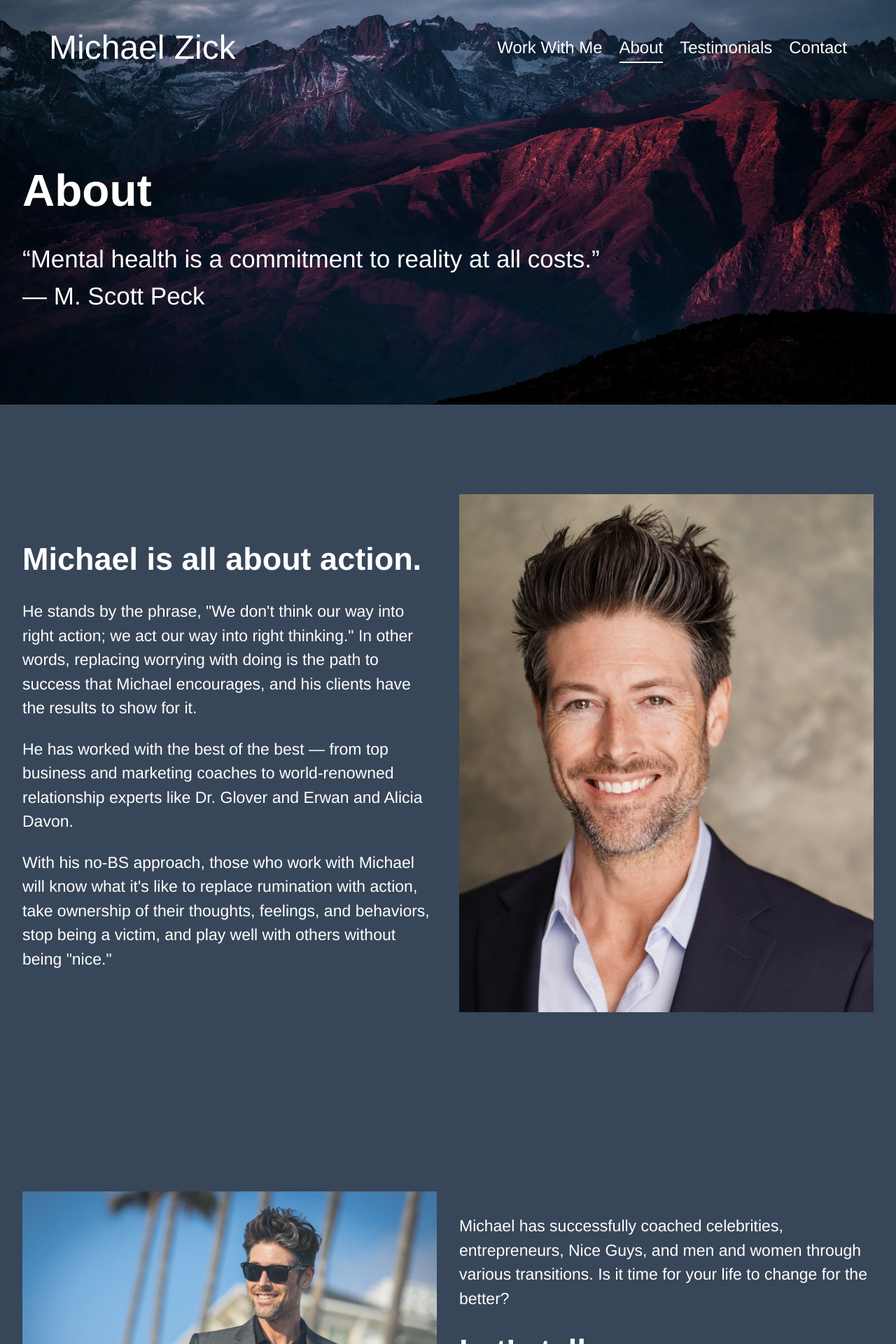
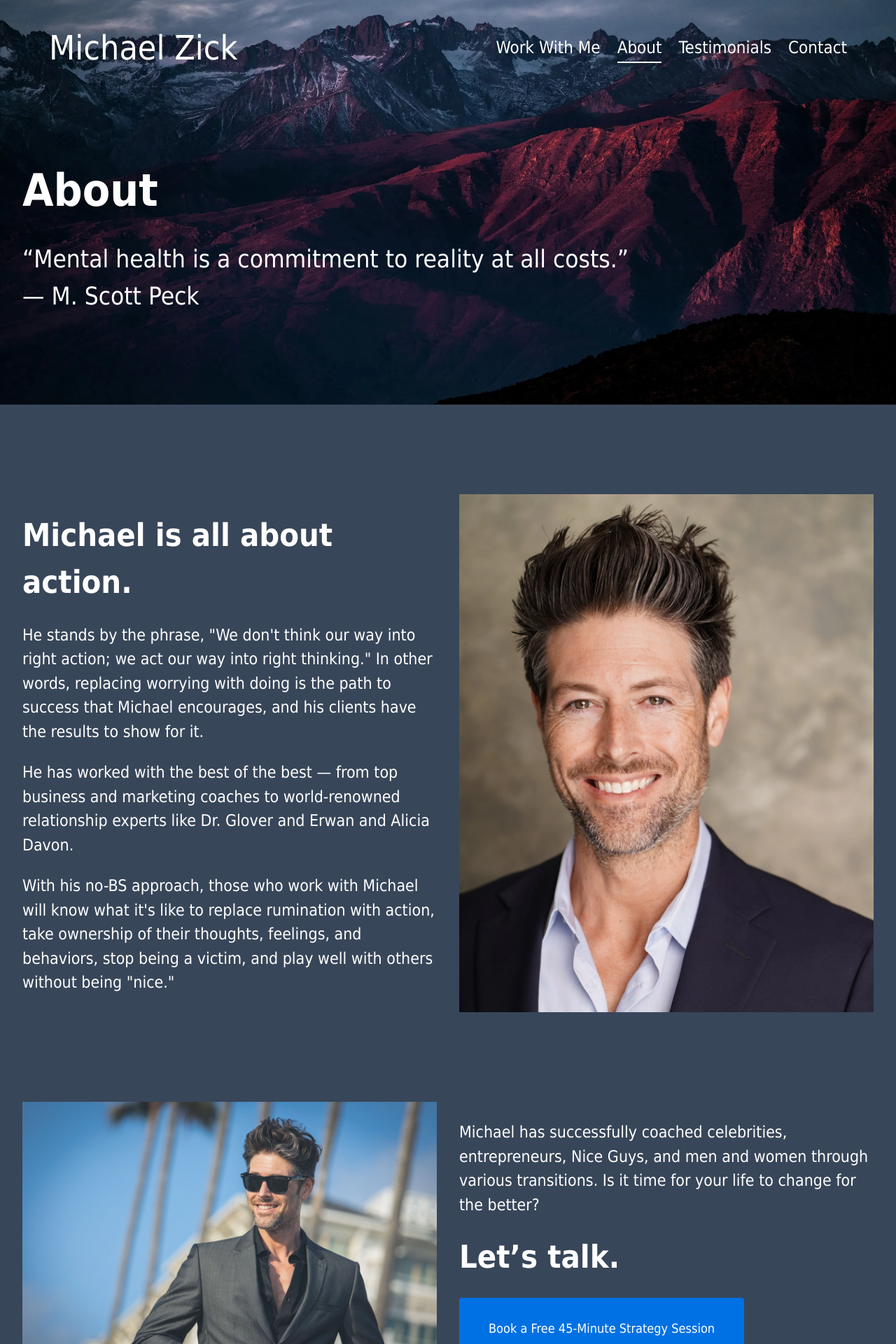
Before and after one commit to michaelzick/michaelzick.com, a Next.js app: page /about in a window 1280 px wide. Shown: the top 1920 px of the page at 70% size. Built offline with nearby package versions, Linux system fonts and the light colour scheme.

Commit message:
changed font to tahoma; increased book btn font; other stuff

```diff
--- a/app/about/page.tsx
+++ b/app/about/page.tsx
@@ -18,7 +18,7 @@ export default function About() {
         </div>
       </section>
 
-      <section className="px-6 md:px-8 py-24 md:py-32 bg-[rgb(var(--dark-blue))]">
+      <section className="px-6 md:px-8 pt-24 md:pt-32 bg-[rgb(var(--dark-blue))]">
         <div className="max-w-[1400px] mx-auto">
           <div className="flex flex-col md:flex-row md:items-center gap-8">
             <div className="md:w-1/2 space-y-6 order-2 md:order-1">
@@ -71,7 +71,7 @@ export default function About() {
               <a
                 href="https://link.michaelzick.com/45min"
                 target="_blank"
-                className="btn inline-block"
+                className="btn inline-block text-lg"
               >
                 Book a Free 45-Minute Strategy Session
               </a>
@@ -96,7 +96,7 @@ export default function About() {
               <a
                 href="https://link.michaelzick.com/45min"
                 target="_blank"
-                className="btn inline-block mt-6"
+                className="btn inline-block mt-6 text-lg"
               >
                 Book a Free 45-Minute Strategy Session
               </a>
--- a/app/globals.css
+++ b/app/globals.css
@@ -10,9 +10,9 @@
   --primary-blue: 0 113 227;
 }
 
-body, html {
+body,
+html {
   background-color: rgb(var(--dark-blue));
-  font-family: Helvetica, Arial, sans-serif;
   color: rgb(var(--white));
 }
 
@@ -21,6 +21,7 @@ body, html {
 }
 
 @media (max-width: 929px) {
+
   .nav-links-container,
   .nav-button {
     display: none;
--- a/app/page.tsx
+++ b/app/page.tsx
@@ -69,7 +69,7 @@ export default function Home() {
             </div>
           </div>
           <div className="mt-12 text-center">
-            <a href="https://link.michaelzick.com/45min" target="_blank" className="btn">Book a Free 45-Minute Strategy Session</a>
+            <a href="https://link.michaelzick.com/45min" target="_blank" className="btn text-lg">Book a Free 45-Minute Strategy Session</a>
           </div>
         </div>
       </section>
--- a/app/work-with-me/page.tsx
+++ b/app/work-with-me/page.tsx
@@ -38,7 +38,7 @@ export default function WorkWithMe() {
             <a
               href="https://link.michaelzick.com/45min"
               target="_blank"
-              className="btn mt-6 inline-block"
+              className="btn mt-6 inline-block text-lg"
             >
               Book a Free 45-Minute Strategy Session
             </a>
--- a/tailwind.config.js
+++ b/tailwind.config.js
@@ -7,7 +7,7 @@ module.exports = {
   theme: {
     extend: {
       fontFamily: {
-        sans: ['"Helvetica Neue"', 'Helvetica', 'Arial', 'sans-serif'],
+        sans: ['"Tahoma"', 'Helvetica', 'Arial', 'sans-serif'],
       },
       colors: {
         'primary-blue': 'rgb(var(--primary-blue) / <alpha-value>)',
```
Lines whose indentation alone changed are shown as unchanged.
